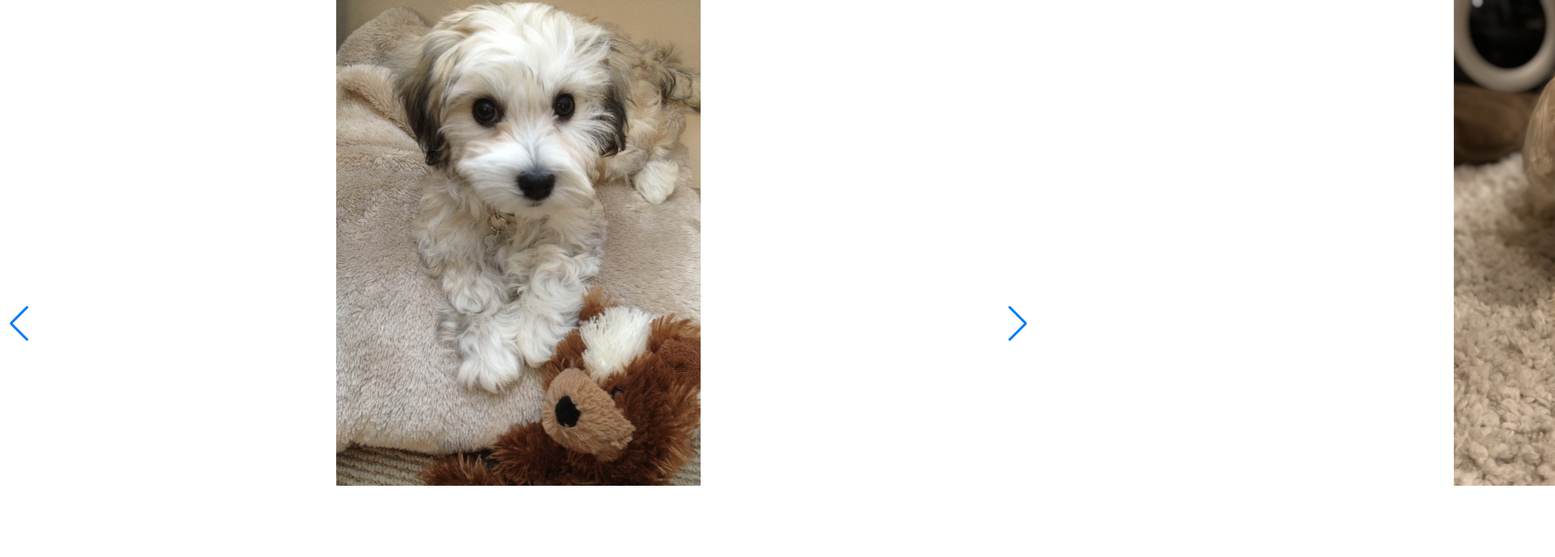
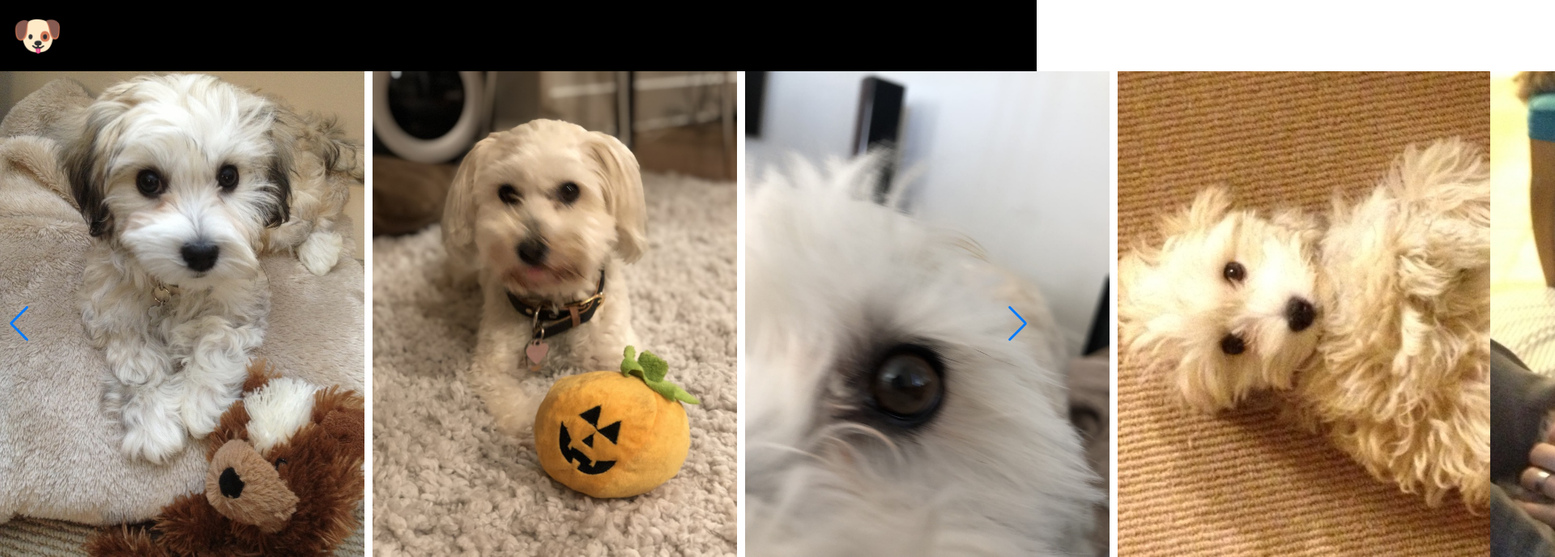
Before and after one commit to tak40/fm-bootcamp-interactive-gallery2, a website: page index.html in a window 1280 px wide. Shown: the top 688 px of the page at 81% size, 1920 px wide, since content can reach past the window. Drawn offline with nearby package versions, Linux system fonts and the light colour scheme.

Commit message:
Integrate GSAP for drag-and-drop animation of dog emoji
- Set up GSAP and Draggable plugin via CDN:
  - Included the GSAP and Draggable plugin scripts in the HTML file.
  - Positioned script tags before the closing </body> tag for proper loading.

- Added drag-and-drop functionality with animations:
  - Used GSAP's Draggable.create method to make the dog emoji draggable.
  - Implemented onPress and onRelease callbacks to handle animations:
    - onPress: Scales up and rotates the emoji when dragging starts.
    - onRelease: Scales down, rotates back, and animates the emoji to its original position with a spring effect.

```diff
--- a/css/styles.css
+++ b/css/styles.css
@@ -51,3 +51,18 @@ body {
 img {
   height: 600px;
 }
+
+.main-nav {
+  background-color: black;
+  color: white;
+  margin: 0;
+  padding: 15px;
+}
+
+.brand {
+  margin: 0;
+  font-size: 50px;
+  cursor: grab;
+  cursor: -webkit-grab;
+  z-index: 10;
+}
--- a/index.html
+++ b/index.html
@@ -11,6 +11,10 @@
     <link rel="stylesheet" href="css/styles.css" />
     </head>
   <body>
+    <nav class="main-nav">
+      <h1 class="brand">🐶</h1>
+    </nav>
+
     <div class="swiper-container">
       <div class="swiper-wrapper">
         <div class="swiper-slide">
@@ -51,6 +55,8 @@
         </div>
       </div>
       <!-- Add Pagination -->
+      </div>
+    <!-- Add Pagination -->
     <div class="swiper-pagination"></div>
     <!-- Add Navigation -->
     <div class="swiper-button-prev"></div>
@@ -60,6 +66,8 @@
   </div>
 
   <script src="https://cdn.jsdelivr.net/npm/swiper@11/swiper-bundle.min.js"></script>
+  <script src="https://cdnjs.cloudflare.com/ajax/libs/gsap/3.11.3/gsap.min.js"></script>
+  <script src="https://cdnjs.cloudflare.com/ajax/libs/gsap/3.11.3/Draggable.min.js"></script>
   <script src="js/gallery.js"></script>
   </body>
 </html>
--- a/js/gallery.js
+++ b/js/gallery.js
@@ -1,8 +1,9 @@
+// Initialize Swiper
 new Swiper(".swiper-container", {
   speed: 400,
   spaceBetween: 100,
-  effect: "slide", // "slide", "fade", "cube", "flip"
-  slidesPerView: 1,
+  effect: "slide",
+  slidesPerView: 3,
   loop: true,
   navigation: {
     nextEl: ".swiper-button-next",
@@ -15,3 +16,26 @@ new Swiper(".swiper-container", {
     el: ".swiper-scrollbar",
   },
 });
+
+// GSAP setup
+gsap.registerPlugin(Draggable);
+
+Draggable.create(".brand", {
+  type: "x,y",
+  edgeResistance: 0.65,
+  bounds: window,
+  inertia: true,
+  onPress() {
+    gsap.to(this.target, { scale: 1.2, rotate: 45 });
+  },
+  onRelease() {
+    gsap.to(this.target, {
+      scale: 1,
+      rotate: 0,
+      x: 0,
+      y: 0,
+      duration: 0.5,
+      ease: "elastic.out(1, 0.3)",
+    });
+  },
+});
--- a/package.json
+++ b/package.json
@@ -1,5 +1,7 @@
 {
   "dependencies": {
+    "popmotion": "^11.0.5",
+    "stylefire": "^7.0.3",
     "swiper": "^11.1.4"
   }
 }
```
Also changed, not shown: 1 other file. Lines whose indentation alone changed are shown as unchanged.
